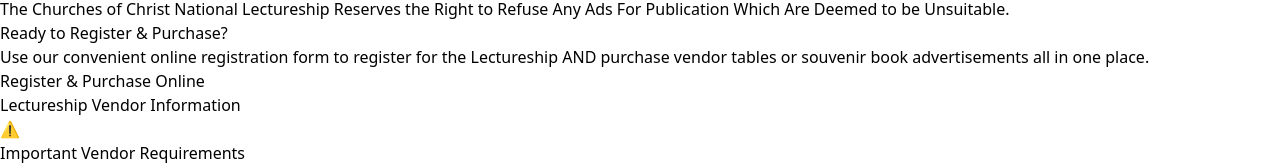
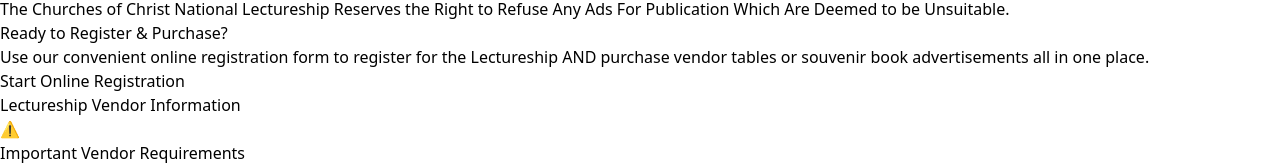
Before and after one commit to whitneesmith/cocnl-80th-annual-lectureship2, a React (Vite) app: page /vendors in a window 1280 px wide. Shown: the part 627-792 px from the top of the page. Built offline with nearby package versions, Linux system fonts and the light colour scheme.

Commit message:
Update Vendors.tsx

```diff
--- a/src/pages/Vendors.tsx
+++ b/src/pages/Vendors.tsx
@@ -1,4 +1,5 @@
-const Vendors = () => {
+import React from 'react';
+import { Link } from 'react-router-dom';const Vendors = () => {
   return (
     <div className="min-h-screen bg-gradient-to-br from-slate-50 via-slate-50 to-slate-50">
       {/* Hero Section */}
@@ -90,12 +91,12 @@
               <p className="text-slate-100 mb-6">
                 Use our convenient online registration form to register for the Lectureship AND purchase vendor tables or souvenir book advertisements all in one place.
               </p>
-              <a
-                href="/register-form"
-                className="inline-block bg-white text-slate-700 font-bold py-4 px-8 rounded-lg shadow-lg hover:bg-gray-100 transform hover:scale-105 transition-all duration-200"
-              >
-                Register & Purchase Online
-              </a>
+         <Link
+  to="/register-form"
+  className="inline-block bg-white text-slate-700 font-bold py-4 px-8 rounded-lg shadow-lg hover:bg-gray-100 transform hover:scale-105 transition-all duration-200"
+>
+  Start Online Registration
+</Link>
             </div>
           </div>
 
```
